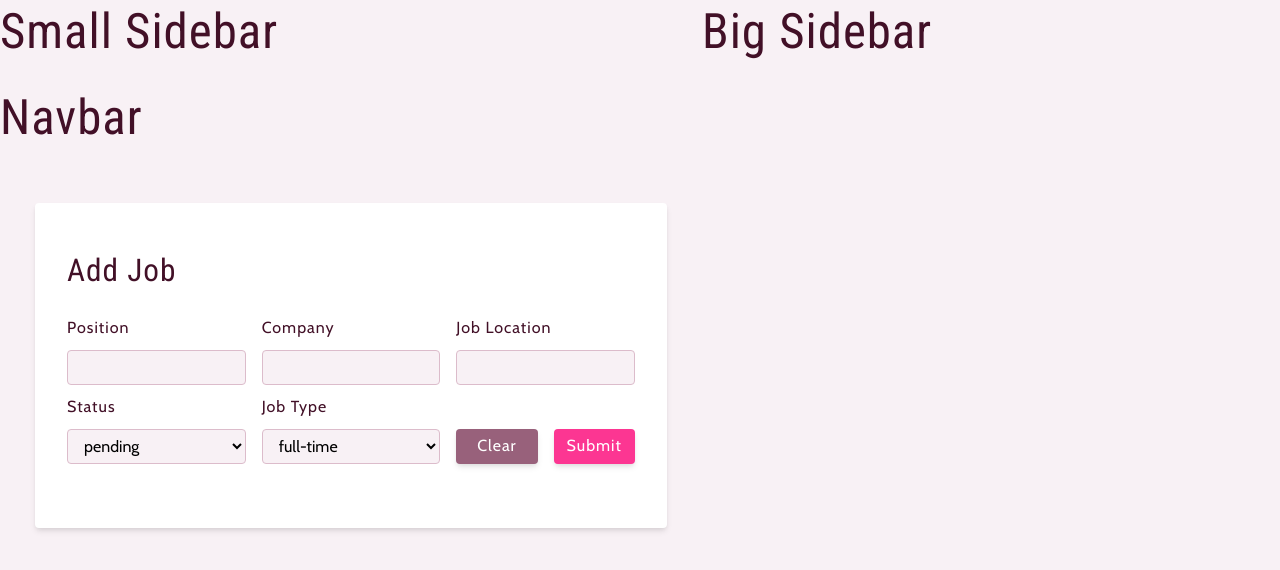
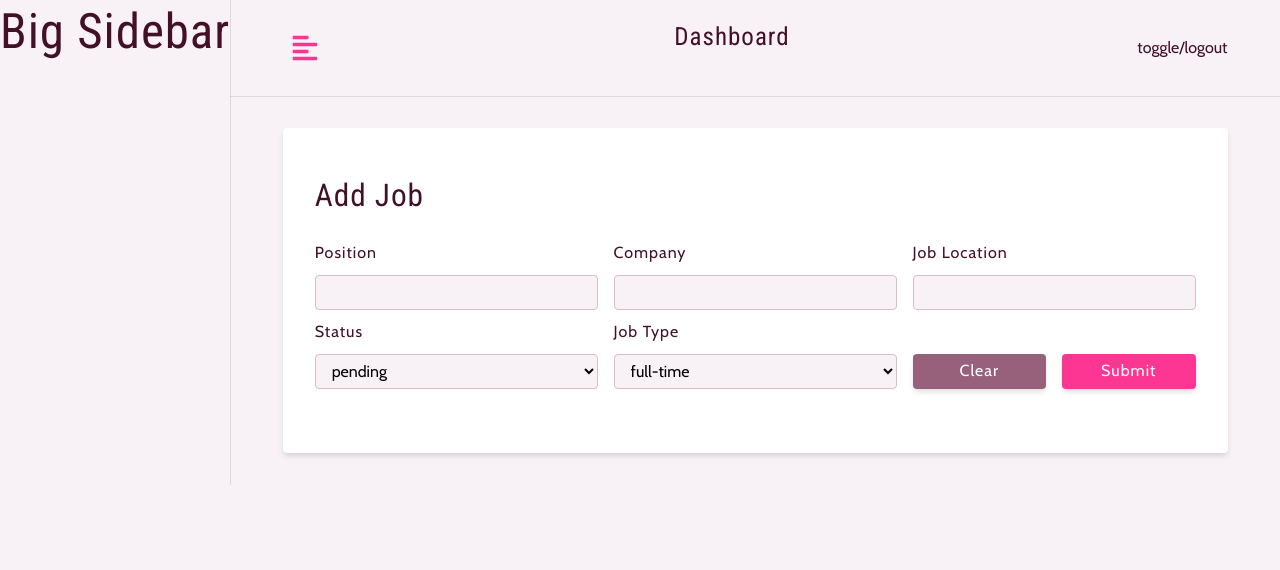
Before and after one commit to Katiao/jobTracker, a React (Vite) app in the folder frontend/: page /dashboard in a window 1280 px wide. Shown: the top 570 px of the page. Built offline with nearby package versions, Linux system fonts and the light colour scheme.

Commit message:
Navbar and fix dashboard context ts error

```diff
--- a/frontend/src/assets/wrappers/Navbar.ts
+++ b/frontend/src/assets/wrappers/Navbar.ts
@@ -1,16 +1,12 @@
-import styled from 'styled-components'
+import styled from "styled-components";
 
 const Wrapper = styled.nav`
   height: var(--nav-height);
   display: flex;
   align-items: center;
   justify-content: center;
-  box-shadow: 0 1px 0px 0px rgba(0, 0, 0, 0.1);
-  .logo {
-    display: flex;
-    align-items: center;
-    width: 100px;
-  }
+  box-shadow: 0 1px 0 0 rgba(0, 0, 0, 0.1);
+  background: var(--background-secondary-color);
   .nav-center {
     display: flex;
     width: 90vw;
@@ -26,50 +22,21 @@
     display: flex;
     align-items: center;
   }
-  background: var(--white);
-  .btn-container {
-    position: relative;
+  .logo-text {
+    display: none;
   }
-  .btn {
+  .logo {
     display: flex;
     align-items: center;
-    justify-content: center;
-    gap: 0 0.5rem;
-    position: relative;
-    box-shadow: var(--shadow-2);
+    width: 100px;
   }
-
-  .dropdown {
-    position: absolute;
-    top: 40px;
-    left: 0;
-    width: 100%;
-    background: var(--primary-100);
-    box-shadow: var(--shadow-2);
-    padding: 0.5rem;
-    text-align: center;
-    visibility: hidden;
-    border-radius: var(--borderRadius);
-  }
-  .show-dropdown {
-    visibility: visible;
-  }
-  .dropdown-btn {
-    background: transparent;
-    border-color: transparent;
-    color: var(--primary-500);
-    letter-spacing: var(--letterSpacing);
-    text-transform: capitalize;
-    cursor: pointer;
-  }
-  .logo-text {
-    display: none;
-    margin: 0;
+  .btn-container {
+    display: flex;
+    align-items: center;
   }
   @media (min-width: 992px) {
     position: sticky;
     top: 0;
-
     .nav-center {
       width: 90%;
     }
@@ -80,5 +47,5 @@
       display: block;
     }
   }
-`
-export default Wrapper
+`;
+export default Wrapper;
--- a/frontend/src/components/BigSidebar.tsx
+++ b/frontend/src/components/BigSidebar.tsx
@@ -7,7 +7,10 @@
 export const BigSidebar = () => {
   const { isSidebarOpen } = useSelector((store: RootState) => store.user);
   return (
-    <h1>Big sidebar</h1>
+    <Wrapper>
+      <h1>Big sidebar</h1>
+    </Wrapper>
+
     // <Wrapper>
     //   <div
     //     className={
--- a/frontend/src/components/Navbar.tsx
+++ b/frontend/src/components/Navbar.tsx
@@ -1,61 +1,24 @@
-import { useState } from "react";
-import {
-  FaAlignLeft,
-  FaUserCircle,
-  FaCaretDown,
-  FaCaretUp,
-} from "react-icons/fa";
+import { FaAlignLeft } from "react-icons/fa";
 
+import { useDashboardContext } from "../pages/DashboardLayout/useDashboardContext";
 import Wrapper from "../assets/wrappers/Navbar";
-import { toggleSidebar, clearStore } from "../features/user/userSlice";
 import { Logo } from "./Logo";
-import { RootState, AppDispatch } from "../store";
 
-import { useDispatch, useSelector } from "react-redux";
 export const Navbar = () => {
-  const { user } = useSelector((store: RootState) => store.user);
-  const dispatch = useDispatch<AppDispatch>();
-
-  const [showLogout, setShowLogout] = useState(false);
-
-  const toggle = () => {
-    dispatch(toggleSidebar());
-  };
+  const { toggleSidebar } = useDashboardContext();
 
   return (
-    <h1>navbar</h1>
-    // <Wrapper>
-    //   <div className="nav-center">
-    //     <button type="button" className="toggle-btn" onClick={toggle}>
-    //       <FaAlignLeft />
-    //     </button>
-
-    //     <div>
-    //       <Logo />
-    //       <h3 className="logo-text">dashboard</h3>
-    //     </div>
-    //     <div className="btn-container">
-    //       <button
-    //         type="button"
-    //         className="btn"
-    //         onClick={() => setShowLogout(!showLogout)}
-    //       >
-    //         <FaUserCircle />
-    //         {user?.name}
-
-    //         {showLogout ? <FaCaretUp /> : <FaCaretDown />}
-    //       </button>
-    //       <div className={showLogout ? "dropdown show-dropdown" : "dropdown"}>
-    //         <button
-    //           type="button"
-    //           className="dropdown-btn"
-    //           onClick={() => dispatch(clearStore("Logout Successful..."))}
-    //         >
-    //           logout
-    //         </button>
-    //       </div>
-    //     </div>
-    //   </div>
-    // </Wrapper>
+    <Wrapper>
+      <div className="nav-center">
+        <button type="button" className="toggle-btn" onClick={toggleSidebar}>
+          <FaAlignLeft />
+        </button>
+        <div>
+          <Logo />
+          <h4 className="logo-text">dashboard</h4>
+        </div>
+        <div className="btn-container">toggle/logout</div>
+      </div>
+    </Wrapper>
   );
 };
--- a/frontend/src/components/SmallSidebar.tsx
+++ b/frontend/src/components/SmallSidebar.tsx
@@ -14,7 +14,10 @@
   };
 
   return (
-    <h1>Small sidebar</h1>
+    <Wrapper>
+      <h1>Small sidebar</h1>
+    </Wrapper>
+
     // <Wrapper>
     //   <div
     //     className={
--- a/frontend/src/pages/DashboardLayout.tsx
+++ b/frontend/src/pages/DashboardLayout/DashboardLayout.tsx
@@ -1,10 +1,24 @@
 import { Outlet } from "react-router-dom";
 import { useState, createContext } from "react";
 
-import { Wrapper } from "../assets/wrappers/Dashboard";
-import { SmallSidebar, BigSidebar, Navbar } from "../components";
+import { Wrapper } from "../../assets/wrappers/Dashboard";
+import { SmallSidebar, BigSidebar, Navbar } from "../../components";
 
-export const DashboardContext = createContext({});
+// TODO: update later
+type DashboardContextValues = {
+  user: { name: string };
+  showSidebar: boolean;
+  isDarkTheme: boolean;
+  toggleDarkTheme: void;
+  toggleSidebar: () => void;
+  logoutUser: void;
+};
+
+// We explicitly allow `undefined` as a potential value here
+// to tell the compiler we plan to deal with it.
+export const DashboardContext = createContext<
+  DashboardContextValues | undefined
+>(undefined);
 
 export const DashboardLayout = () => {
   // Context default Values & setting functions setting values
--- /dev/null
+++ b/frontend/src/pages/DashboardLayout/useDashboardContext.ts
@@ -0,0 +1,25 @@
+import { useContext } from "react";
+
+import { DashboardContext } from "./DashboardLayout";
+
+// Hook so that context values are accessible througout it the app
+export const useDashboardContext = () => {
+  // https://reacttraining.com/blog/react-context-with-typescript
+  let context = useContext(DashboardContext);
+
+  // If context is undefined, we know we used the component
+  // outside of our provider so we can throw a more helpful
+  // error!
+  if (context === undefined) {
+    throw Error(
+      "item must be used inside of the provider, " +
+        "otherwise it will not function correctly."
+    );
+  }
+
+  // Because of TypeScript's type narrowing, if we make it past
+  // the error the compiler knows that context is always defined
+  // at this point, so we don't need to do any conditional
+  // checking on its values when we use this hook!
+  return context;
+};
--- a/frontend/src/pages/index.ts
+++ b/frontend/src/pages/index.ts
@@ -7,4 +7,4 @@
 export { Landing } from "./Landing";
 export { Register } from "./Register";
 export { Login } from "./Login";
-export { DashboardLayout } from "./DashboardLayout";
+export { DashboardLayout } from "./DashboardLayout/DashboardLayout";
--- a/frontend/src/pages/useDashboardContext.ts
+++ /dev/null
@@ -1,6 +0,0 @@
-import { useContext } from "react";
-
-import { DashboardContext } from "./DashboardLayout";
-
-// Hook so that context values are accessible througout it the app
-export const useDashboardContext = () => useContext(DashboardContext);
```
